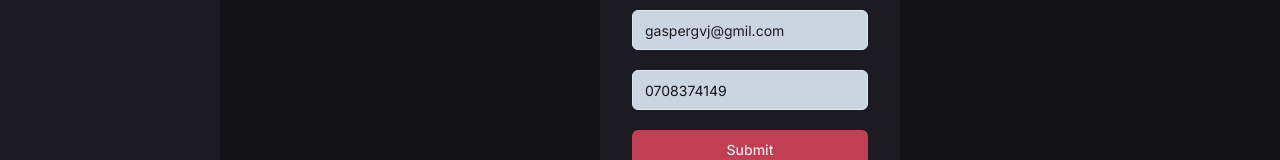
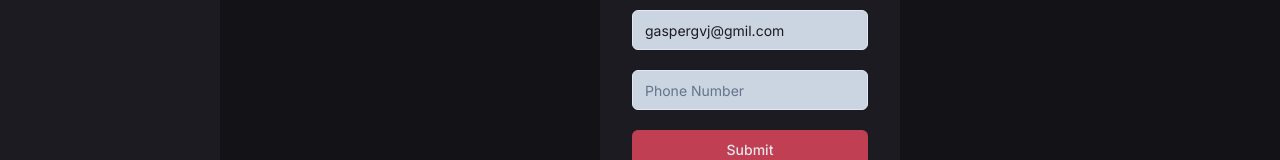
Before and after one commit to J4yJ3ff/ticket-system, a Next.js app: page /buy in a window 1280 px wide. Shown: the part 444-604 px from the top of the page. Built offline with nearby package versions, Linux system fonts and the light colour scheme.

Commit message:
remove hard coded number

```diff
--- a/app/(root)/buy/page.tsx
+++ b/app/(root)/buy/page.tsx
@@ -90,7 +90,6 @@ const Page = () => {
         <Input
           type="tel"
           placeholder="Phone Number"
-          value="0708374149"
           {...register("phone", { required: true })}
           className="bg-slate-300 text-primary-100"
         />
```
